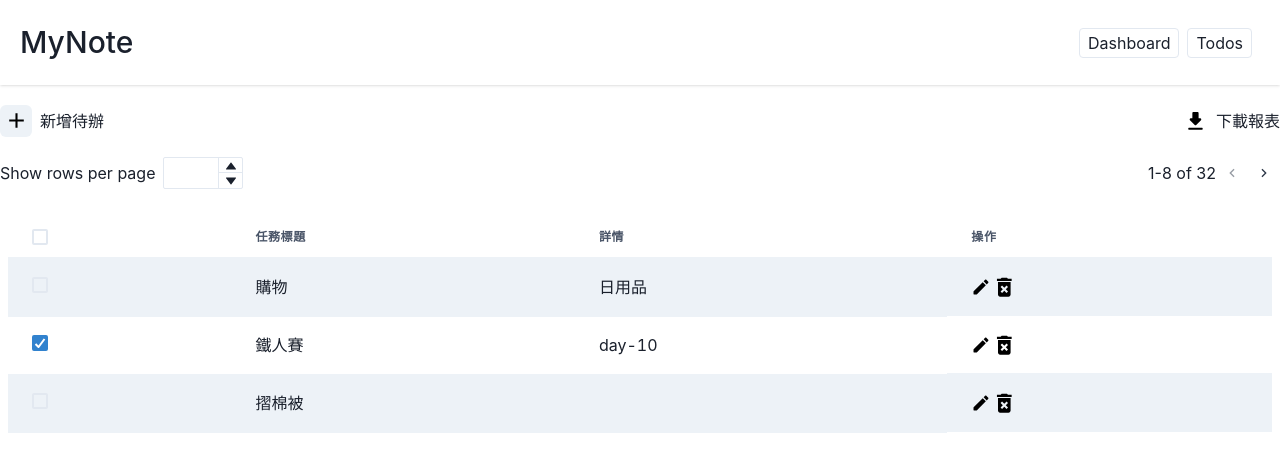
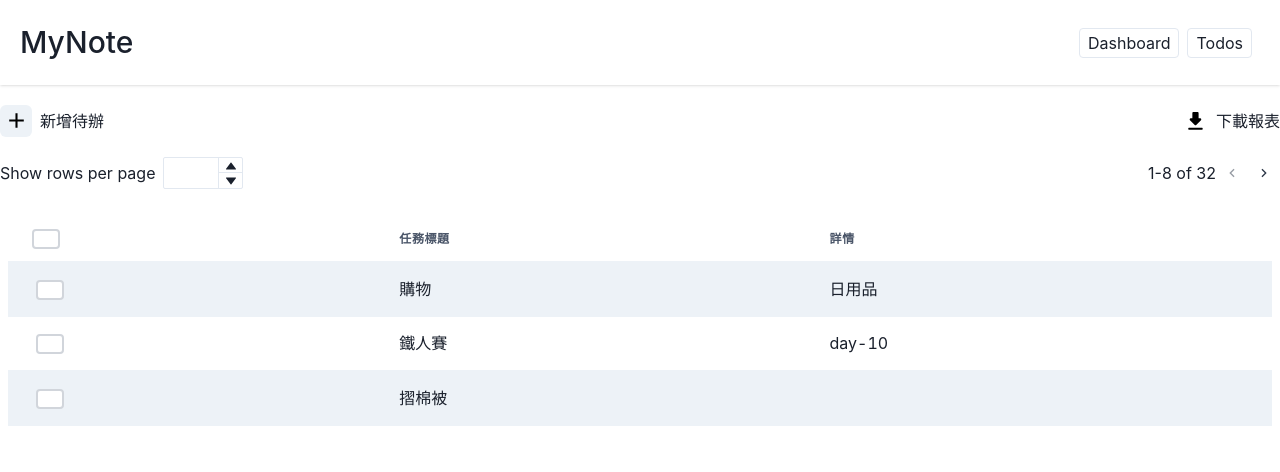
Before and after one commit to aoigj100a/my-note, a React (Create React App) app: page /todo in a window 1280 px wide. Shown: the top 472 px of the page. Built offline with nearby package versions, Linux system fonts and the light colour scheme.

Commit message:
加入選取表格功能

```diff
--- a/src/pages/TodoPage.tsx
+++ b/src/pages/TodoPage.tsx
@@ -1,14 +1,12 @@
 import React from "react";
-import { useState } from "react";
+import { useState, useMemo, HTMLProps, useRef, useEffect } from "react";
 import {
   Table,
   Thead,
   Tbody,
-  Tfoot,
   Tr,
   Th,
   Td,
-  TableCaption,
   TableContainer,
 } from "@chakra-ui/react";
 import {
@@ -18,8 +16,13 @@ import {
   NumberIncrementStepper,
   NumberDecrementStepper,
 } from "@chakra-ui/react";
-import { Checkbox, CheckboxGroup } from "@chakra-ui/react";
 import { useForm } from "react-hook-form";
+import {
+  useReactTable,
+  getCoreRowModel,
+  getSortedRowModel,
+  flexRender,
+} from "@tanstack/react-table";
 
 import ExportButton from "../features/ExportButton";
 import AddButton from "../features/AddButton";
@@ -32,6 +35,43 @@ const TodoPage: React.FC = () => {
     { time: "2022-09-15", title: "鐵人賽", info: "day-10", checked: true },
     { time: "2022-09-25", title: "摺棉被", info: "", checked: false },
   ]);
+  const [rowSelection, setRowSelection] = useState({});
+  const [data, setData] = useState(() => [...list]);
+
+  useEffect(() => setData([...list]), [list]);
+
+  const columns = useMemo(
+    () => [
+      {
+        id: "select",
+        header: ({ table }) => (
+          <IndeterminateCheckbox
+            className="form-input border-[2px] rounded border-gray-300 w-[20px] h-[20px]"
+            {...{
+              checked: table.getIsAllRowsSelected(),
+              indeterminate: table.getIsSomeRowsSelected(),
+              onChange: table.getToggleAllRowsSelectedHandler(),
+            }}
+          />
+        ),
+        cell: ({ row }) => (
+          <div className="px-1">
+            <IndeterminateCheckbox
+              className="form-input border-[2px] rounded border-gray-300 w-[20px] h-[20px]"
+              {...{
+                checked: row.getIsSelected(),
+                indeterminate: row.getIsSomeSelected(),
+                onChange: row.getToggleSelectedHandler(),
+              }}
+            />
+          </div>
+        ),
+      },
+      { header: "任務標題", accessorKey: "title" },
+      { header: "詳情", accessorKey: "info" },
+    ],
+    []
+  );
   const {
     register,
     handleSubmit,
@@ -39,6 +79,40 @@ const TodoPage: React.FC = () => {
     reset,
     formState: { errors },
   } = useForm();
+
+  function IndeterminateCheckbox({
+    indeterminate,
+    className = "",
+    ...rest
+  }: { indeterminate?: boolean } & HTMLProps<HTMLInputElement>) {
+    const ref = useRef<HTMLInputElement>(null!);
+
+    useEffect(() => {
+      if (typeof indeterminate === "boolean") {
+        ref.current.indeterminate = !rest.checked && indeterminate;
+      }
+    }, [ref, indeterminate]);
+
+    return (
+      <input
+        type="checkbox"
+        ref={ref}
+        className={className + " cursor-pointer"}
+        {...rest}
+      />
+    );
+  }
+
+  const table = useReactTable({
+    data,
+    columns,
+    state: {
+      rowSelection,
+    },
+    onRowSelectionChange: setRowSelection,
+    getCoreRowModel: getCoreRowModel(),
+    getSortedRowModel: getSortedRowModel(),
+  });
 
   const onSubmit = (data) => {
     setList([...list, data]);
@@ -196,53 +270,32 @@ const TodoPage: React.FC = () => {
         <TableContainer className="m-2">
           <Table variant="striped">
             <Thead>
-              <Tr>
-                <Th>
-                  <Checkbox />
-                </Th>
-                <Th>任務標題</Th>
-                <Th>詳情</Th>
-                <Th>操作</Th>
-              </Tr>
+              {table.getHeaderGroups().map((headerGroup) => (
+                <Tr>
+                  {headerGroup.headers.map((header) => (
+                    <Th>
+                      {header.isPlaceholder
+                        ? null
+                        : flexRender(
+                            header.column.columnDef.header,
+                            header.getContext()
+                          )}
+                    </Th>
+                  ))}
+                </Tr>
+              ))}
             </Thead>
             <Tbody>
-              {list.map((i, key) => (
-                <Tr key={key}>
-                  <Td>
-                    <Checkbox isChecked={i.checked} />
-                  </Td>
-                  <Td>{i.title}</Td>
-                  <Td>{i.info}</Td>
-                  <Td className="flex items-center">
-                    <span>
-                      <svg
-                        width="20"
-                        height="20"
-                        viewBox="0 0 30 30"
-                        fill="none"
-                        xmlns="http://www.w3.org/2000/svg"
-                      >
-                        <path
-                          d="M3.75 21.825V25.625C3.75 25.975 4.025 26.25 4.375 26.25H8.175C8.3375 26.25 8.5 26.1875 8.6125 26.0625L22.2625 12.425L17.575 7.73748L3.9375 21.375C3.8125 21.5 3.75 21.65 3.75 21.825V21.825ZM25.8875 8.79998C26.375 8.31248 26.375 7.52498 25.8875 7.03748L22.9625 4.11248C22.475 3.62498 21.6875 3.62498 21.2 4.11248L18.9125 6.39998L23.6 11.0875L25.8875 8.79998Z"
-                          fill="black"
-                        />
-                      </svg>
-                    </span>
-                    <span>
-                      <svg
-                        width="25"
-                        height="25"
-                        viewBox="0 0 30 30"
-                        fill="none"
-                        xmlns="http://www.w3.org/2000/svg"
-                      >
-                        <path
-                          d="M8.39946 24.6985C8.39946 26.0848 9.53373 27.2191 10.9201 27.2191H21.0024C22.3888 27.2191 23.523 26.0848 23.523 24.6985V9.57494H8.39946V24.6985ZM11.4998 15.7252L13.2768 13.9482L15.9612 16.62L18.6331 13.9482L20.4101 15.7252L17.7383 18.397L20.4101 21.0689L18.6331 22.8459L15.9612 20.174L13.2894 22.8459L11.5124 21.0689L14.1842 18.397L11.4998 15.7252ZM20.3723 5.79404L19.112 4.53374H12.8105L11.5502 5.79404H7.13916V8.31464H24.7833V5.79404H20.3723Z"
-                          fill="black"
-                        />
-                      </svg>
-                    </span>
-                  </Td>
+              {table.getRowModel().rows.map((row) => (
+                <Tr key={row.id}>
+                  {row.getVisibleCells().map((cell) => (
+                    <Td key={cell.id}>
+                      {flexRender(
+                        cell.column.columnDef.cell,
+                        cell.getContext()
+                      )}
+                    </Td>
+                  ))}
                 </Tr>
               ))}
             </Tbody>
```
